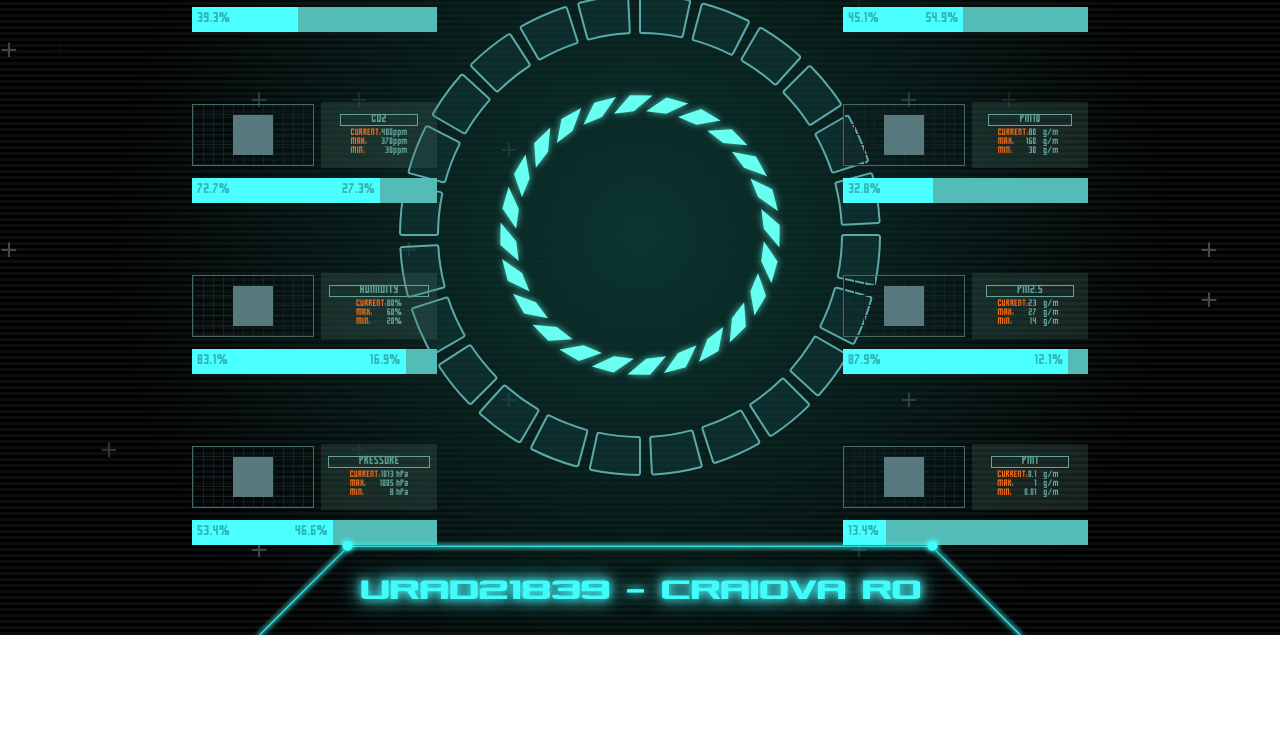
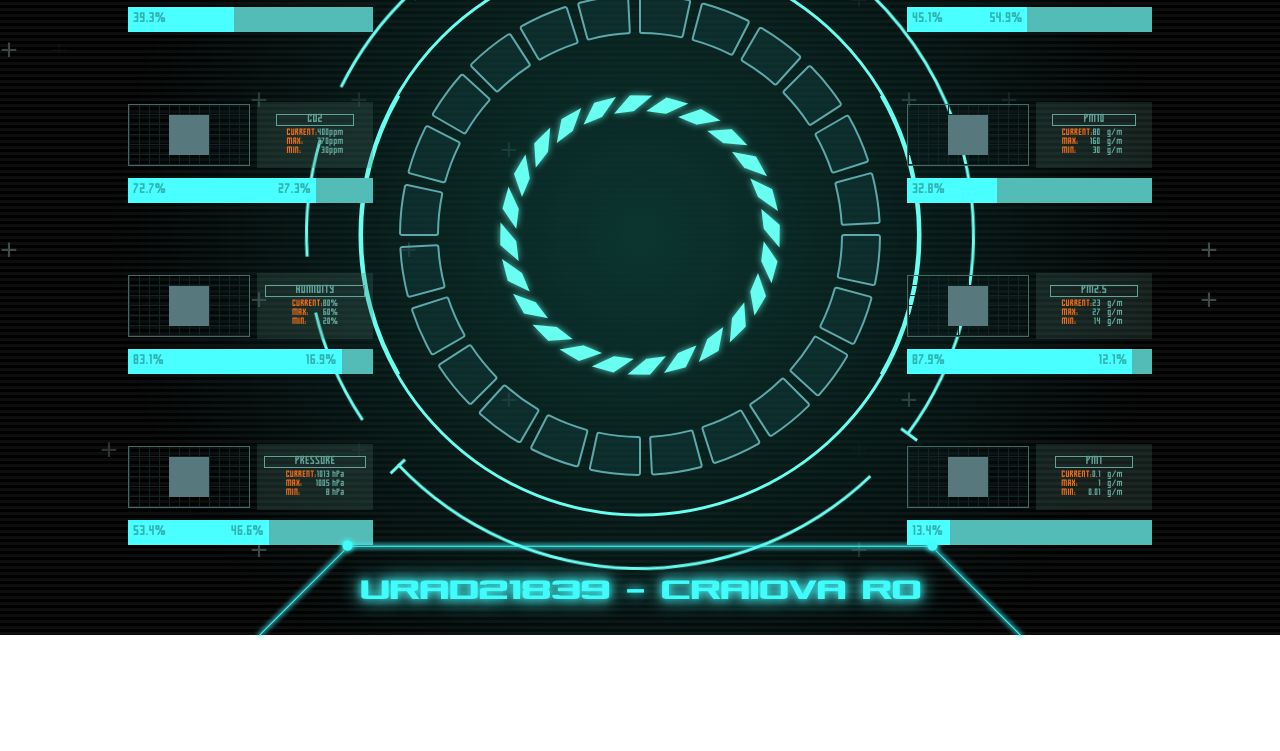
Before and after one commit to MariusCNMTV/cipflix.bunker, a plain HTML site: page index.html in a window 1280 px wide. Shown: the part 165-916 px from the top of the page. Before the commit the page ends 800 px from the top, so only its background shows below. Drawn offline with nearby package versions, Linux system fonts and the light colour scheme; grey boxes are pictures that could not be loaded.

Commit message:
circle.three

```diff
--- a/css/circles.css
+++ b/css/circles.css
@@ -3,16 +3,77 @@
   left: 50%;
   top: 50%;
   transform: translate(-50%, -50%);
-  width: 600px;
-  height: 600px;
+  width: 1000px;
+  height: 1000px;
   z-index: 1;
 }
 
-#c1,
+#c1 {
+  position: absolute;
+  top: 0;
+  left: 0;
+  width: 100%;
+  height: 100%;
+}
+
 #c2 {
   position: absolute;
   top: 0;
   left: 0;
   width: 100%;
   height: 100%;
+  animation: r1 10s infinite linear;
 }
+
+#c3 {
+  position: absolute;
+  top: 0;
+  left: 0;
+  width: 100%;
+  height: 100%;
+  animation: r2 7s infinite linear;
+}
+
+#c4 {
+  position: absolute;
+  top: 0;
+  left: 0;
+  width: 100%;
+  height: 100%;
+}
+
+@keyframes r1 {
+  0% {
+    transform: rotate(0deg);
+  }
+  25% {
+    transform: rotate(45deg); /* Clockwise rotation */
+  }
+  50% {
+    transform: rotate(-90deg); /* Counterclockwise rotation */
+  }
+  75% {
+    transform: rotate(180deg); /* Clockwise again */
+  }
+  100% {
+    transform: rotate(-360deg); /* Counterclockwise back */
+  }
+}
+
+@keyframes r2 {
+  0% {
+    transform: rotate(0deg);
+  }
+  25% {
+    transform: rotate(5deg); /* Clockwise rotation */
+  }
+  50% {
+    transform: rotate(-50deg); /* Counterclockwise rotation */
+  }
+  75% {
+    transform: rotate(10deg); /* Clockwise again */
+  }
+  100% {
+    transform: rotate(-180deg); /* Counterclockwise back */
+  }
+}
--- a/css/rectangles.css
+++ b/css/rectangles.css
@@ -42,7 +42,7 @@
   /* Rectangles Container */
   .rrectangles {
     position: absolute;
-    left: 15%; /* Adjust spacing from the left */
+    left: 10%; /* Adjust spacing from the left */
     top: 46%;
     transform: translateY(-50%);
     display: flex;
@@ -168,7 +168,7 @@
 
   .lrectangles {
     position: absolute;
-    right: 15%;
+    right: 10%;
     top: 46%;
     transform: translateY(-50%);
     display: flex;
--- a/index.html
+++ b/index.html
@@ -18,6 +18,8 @@
 
     <script src="js/circles/c1.js"></script>
     <script src="js/circles/c2.js"></script>
+    <script src="js/circles/c3.js"></script>
+    <script src="js/circles/c4.js"></script>
 
     <title>URad Sensors</title>
   </head>
@@ -29,6 +31,8 @@
     <div class="ccontainer">
       <div id="c1"></div>
       <div id="c2"></div>
+      <div id="c3"></div>
+      <div id="c4"></div>
     </div>
 
     <!-- Rectangles and Info Section -->
--- a/js/circles/c1.js
+++ b/js/circles/c1.js
@@ -1,6 +1,6 @@
 document.addEventListener("DOMContentLoaded", () => {
-    const width = 600;
-    const height = 600;
+    const width = 1000;
+    const height = 1000;
     const outerRadius = 240; // Radius of the circle
     const innerRadius = outerRadius - 38; // Inner radius to add background
     const segmentWidth = 15; // Thickness of each segment
--- a/js/circles/c2.js
+++ b/js/circles/c2.js
@@ -1,6 +1,6 @@
 document.addEventListener("DOMContentLoaded", () => {
-    const width = 600; // Canvas width
-    const height = 600; // Canvas height
+    const width = 1000; // Canvas width
+    const height = 1000; // Canvas height
     const outerRadius = 140; // Outer radius of the circle
     const innerRadius = outerRadius - 16; // Inner radius of the circle
     const numSegments = 24; // Number of segments
--- /dev/null
+++ b/js/circles/c3.js
@@ -0,0 +1,109 @@
+document.addEventListener("DOMContentLoaded", () => {
+    const width = 1000; // Canvas width
+    const height = 1000; // Canvas height
+    const outerRadius = 335; // Outer radius of the circle
+    const innerRadius = outerRadius - 3; // Inner radius of the circle
+    const segmentColor = "rgb(104, 255, 240)"; // Color for the segments
+    const capLength = 20; // Length of the cap lines
+    const capOffset = 10; // Offset to bring caps closer to the center
+    const capColor = "rgb(104, 255, 240)"; // Color for the caps
+    const gapAngle = 0.17; // Gap between segments (in radians)
+
+    // Segment sizes in degrees (modifiable)
+    const segmentSizes = [
+      130, // Large segment (degrees)
+      100, // Large segment (degrees)
+      30,  // Small segment (degrees)
+      30,  // Small segment (degrees)
+      30,  // Small segment (degrees)
+      30,  // Small segment (degrees),
+    ];
+
+    // Convert degrees to radians for calculations
+    const segmentSizesRadians = segmentSizes.map((deg) => (deg * Math.PI) / 180);
+
+    // Create the SVG canvas
+    const svg = d3
+      .select("#c3")
+      .append("svg")
+      .attr("width", width)
+      .attr("height", height)
+      .append("g")
+      .attr("transform", `translate(${width / 2}, ${height / 2})`);
+
+    // Draw each segment
+    let currentAngle = 0; // Start angle
+    segmentSizesRadians.forEach((segmentAngle, index) => {
+      const startAngle = currentAngle + gapAngle / 2;
+      const endAngle = startAngle + segmentAngle - gapAngle;
+
+      // Arc generator for the segment
+      const arc = d3
+        .arc()
+        .innerRadius(innerRadius)
+        .outerRadius(outerRadius)
+        .startAngle(startAngle)
+        .endAngle(endAngle);
+
+      // Append the arc to the SVG
+      svg
+        .append("path")
+        .attr("d", arc)
+        .attr("fill", segmentColor);
+
+      // Add caps to the ends of the 100-degree segment
+      if (index === 1) { // Second segment (100 degrees)
+        // Start cap
+        const startCapX1 = (outerRadius - capOffset) * Math.cos(startAngle);
+        const startCapY1 = (outerRadius - capOffset) * Math.sin(startAngle);
+        const startCapX2 = (outerRadius + capLength - capOffset) * Math.cos(startAngle);
+        const startCapY2 = (outerRadius + capLength - capOffset) * Math.sin(startAngle);
+
+        svg
+          .append("line")
+          .attr("x1", startCapX1)
+          .attr("y1", startCapY1)
+          .attr("x2", startCapX2)
+          .attr("y2", startCapY2)
+          .attr("stroke", capColor)
+          .attr("stroke-width", 3);
+
+        // End cap
+        const endCapX1 = (outerRadius - capOffset) * Math.cos(endAngle);
+        const endCapY1 = (outerRadius - capOffset) * Math.sin(endAngle);
+        const endCapX2 = (outerRadius + capLength - capOffset) * Math.cos(endAngle);
+        const endCapY2 = (outerRadius + capLength - capOffset) * Math.sin(endAngle);
+
+        svg
+          .append("line")
+          .attr("x1", endCapX1)
+          .attr("y1", endCapY1)
+          .attr("x2", endCapX2)
+          .attr("y2", endCapY2)
+          .attr("stroke", capColor)
+          .attr("stroke-width", 3);
+      }
+
+      // Add a cap to the end of the 130-degree segment
+      if (index === 0) { // First segment (130 degrees)
+        const capAngle = endAngle - Math.PI / 2; // Rotate by 90 degrees to align the cap
+
+        const endCapX1 = (outerRadius - capOffset) * Math.cos(capAngle);
+        const endCapY1 = (outerRadius - capOffset) * Math.sin(capAngle);
+        const endCapX2 = (outerRadius + capLength - capOffset) * Math.cos(capAngle);
+        const endCapY2 = (outerRadius + capLength - capOffset) * Math.sin(capAngle);
+
+        svg
+          .append("line")
+          .attr("x1", endCapX1)
+          .attr("y1", endCapY1)
+          .attr("x2", endCapX2)
+          .attr("y2", endCapY2)
+          .attr("stroke", capColor)
+          .attr("stroke-width", 3);
+      }
+
+      // Move to the next segment
+      currentAngle = endAngle + gapAngle / 2;
+    });
+  });
--- /dev/null
+++ b/js/circles/c4.js
@@ -0,0 +1,49 @@
+document.addEventListener("DOMContentLoaded", () => {
+    const width = 1000; // Canvas width
+    const height = 1000; // Canvas height
+    const outerRadius = 280; // Outer radius of the circle
+    const innerRadius = outerRadius - 3; // Inner radius of the circle
+    const segmentColor = "rgb(104, 255, 240)"; // Color for the segments
+
+    // Define the SVG canvas
+    const svg = d3
+        .select("#c4")
+        .append("svg")
+        .attr("width", width)
+        .attr("height", height)
+        .append("g")
+        .attr("transform", `translate(${width / 2}, ${height / 2})`);
+
+    // Define the shape: main circle with two indented segments
+
+    // Main circle
+    svg
+        .append("circle")
+        .attr("cx", 0)
+        .attr("cy", 0)
+        .attr("r", outerRadius)
+        .attr("fill", "none")
+        .attr("stroke", segmentColor)
+        .attr("stroke-width", 3);
+
+    // Define the arc for the indentations
+    const arc = d3.arc()
+        .innerRadius(innerRadius)
+        .outerRadius(outerRadius)
+        .startAngle(-Math.PI / 6) // Adjust start angle of indentation
+        .endAngle(Math.PI / 6); // Adjust end angle of indentation
+
+    // Add left indentation
+    svg
+        .append("path")
+        .attr("d", arc)
+        .attr("fill", segmentColor)
+        .attr("transform", `rotate(-90)`);
+
+    // Add right indentation
+    svg
+        .append("path")
+        .attr("d", arc)
+        .attr("fill", segmentColor)
+        .attr("transform", `rotate(90)`);
+});
```
